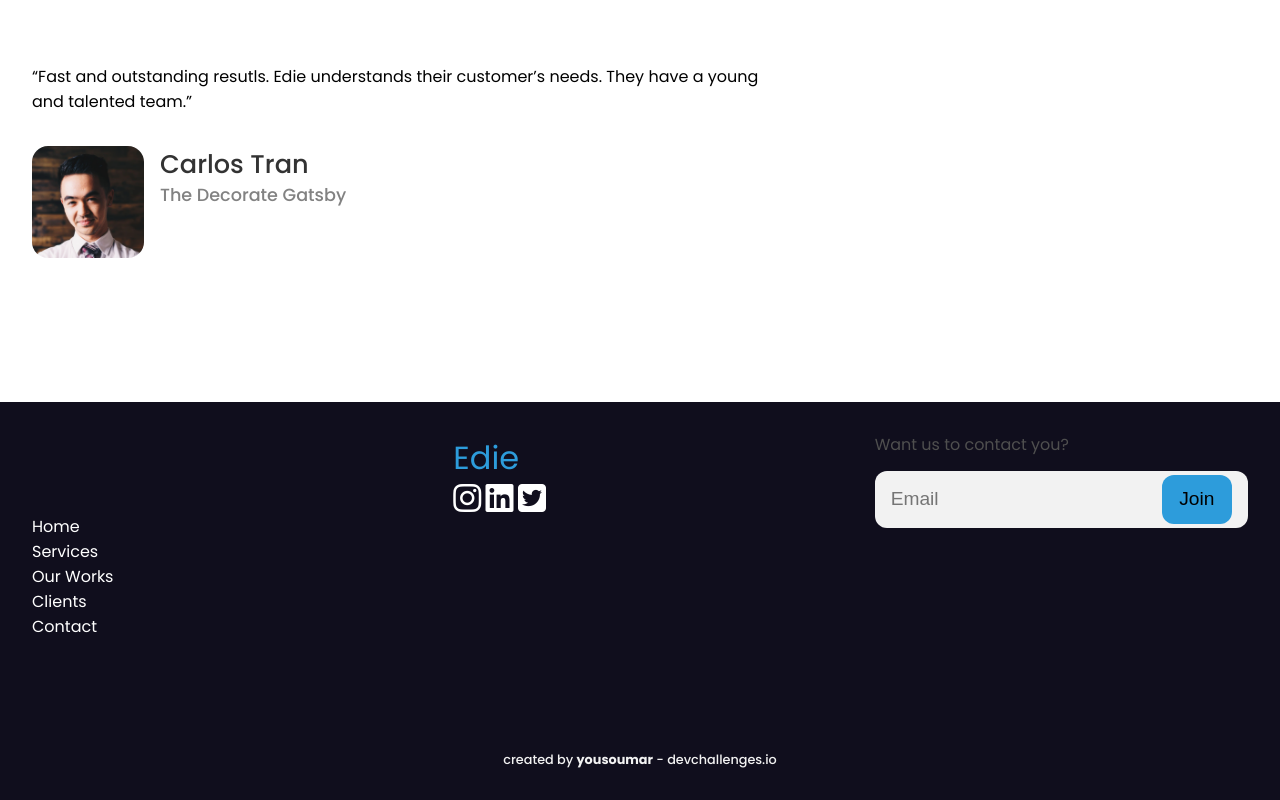
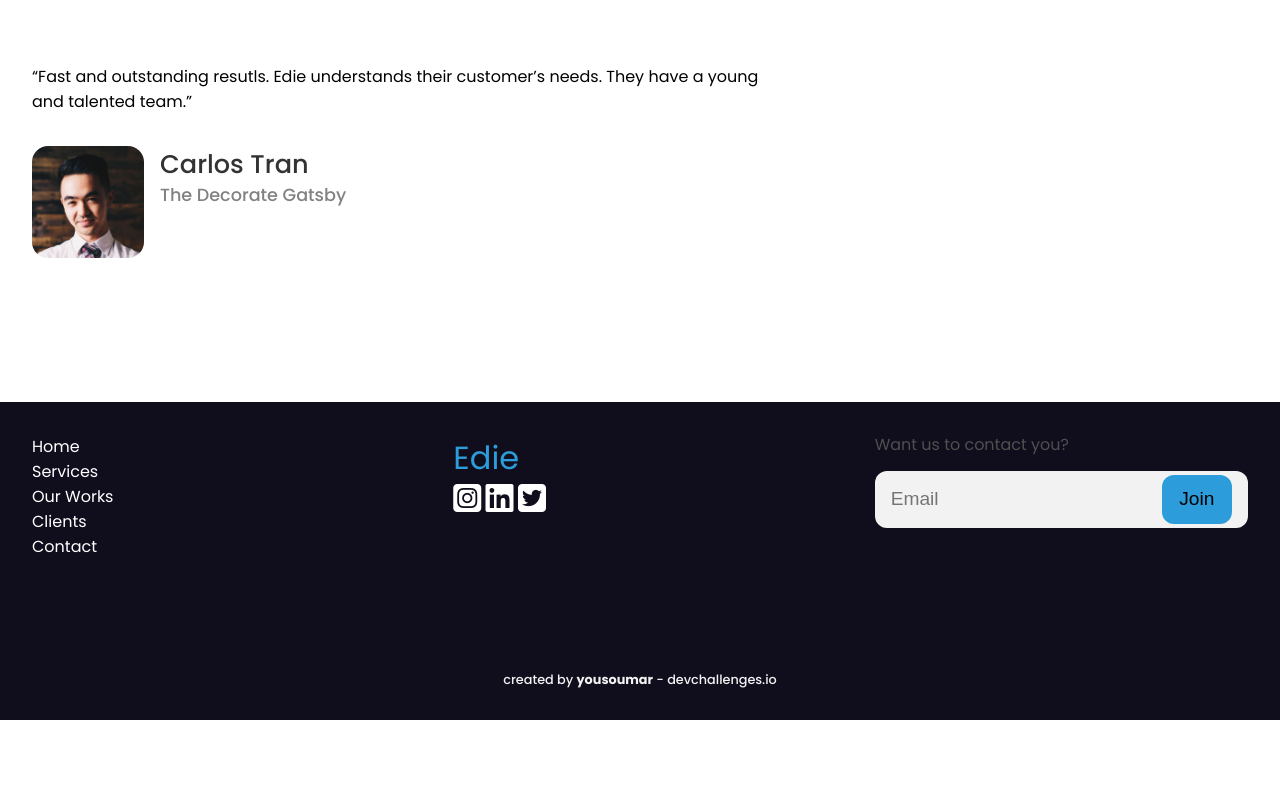
Before and after one commit to yousoumar/edie, a plain HTML site: page index.html in a window 1280 px wide. Shown: the part 3993-4793 px from the top of the page. After the commit the page ends 4713 px from the top, so only its background shows below. Drawn offline with Linux system fonts and the light colour scheme.

Commit message:
fixes padding issue on footer nav

```diff
--- a/css/style.css
+++ b/css/style.css
@@ -154,12 +154,14 @@ header nav {
 
 }
 nav ul{
-    padding-top: 5rem;
+
     list-style-type: none;
     width: 100%;
 
 }
-
+header nav ul{
+    padding-top: 5rem;
+}
 header nav ul li{
     font-size: 1.3rem;
     padding: 1rem 0;
--- a/index.html
+++ b/index.html
@@ -209,7 +209,7 @@
       <div class="social">
         <div>Edie</div>
         <div>
-          <a href=""><i class="fab fa-instagram fa-2x"></i></a>
+          <a href=""><i class="fab fa-instagram-square fa-2x"></i></a>
           <a href=""><i class="fab fa-linkedin fa-2x"></i></a>
           <a href=""><i class="fab fa-twitter-square fa-2x"></i></a>
         </div>
```
